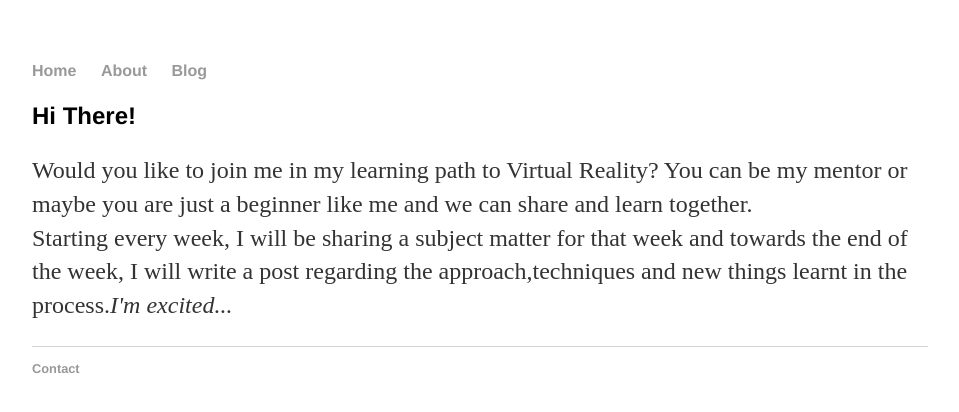
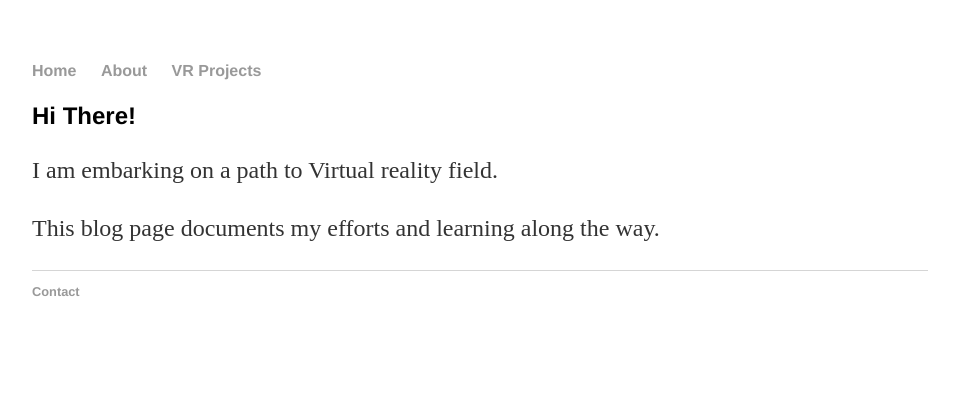
Before and after one commit to jagorisamajdar/jagorisamajdar.github.io, a Jekyll site: the page built from index.html, in a window 1280 px wide. Shown: the top 412 px of the page, without its empty margins (160-1119 px from the left). Built offline with Jekyll 4.4.1, drawn with Linux system fonts in a browser that asks for light colours.

Commit message:
Added page for VR projects

```diff
--- a/_layouts/default.html
+++ b/_layouts/default.html
@@ -10,7 +10,7 @@
         		<li><a href="/">Home</a></li>
 	        	<li><a href="/about">About</a></li>
         		<!--<li><a href="/cv">CV</a></li>-->
-        		<li><a href="/blog">Blog</a></li>
+        		<li><a href="/vrprojects">VR Projects</a></li>
 		</ul>
 		</nav>
 		<div class="container">
--- a/index.html
+++ b/index.html
@@ -4,5 +4,6 @@ title: Jagori Samajdar,Virtual Reality Beginner Together we Learn
 ---
 <div class="blurb">
   <h2>Hi There!</h2>
-  <p>Would you like to join me in my learning path to Virtual Reality? You can be my mentor or maybe you are just a beginner like me and we can share and learn together.<br>Starting every week, I will be sharing a subject matter for that week and towards the end of the week, I will write a post regarding the approach,techniques and new things learnt in the process.<em>I'm excited...</em></p>
+  <p>I am embarking on a path to Virtual reality field.</p>
+  <p>This blog page documents my efforts and learning along the way.</p>
 </div><!-- /.blurb -->
```
Also changed, not shown: VRProjects/index.html (renamed from blog/index.html).
